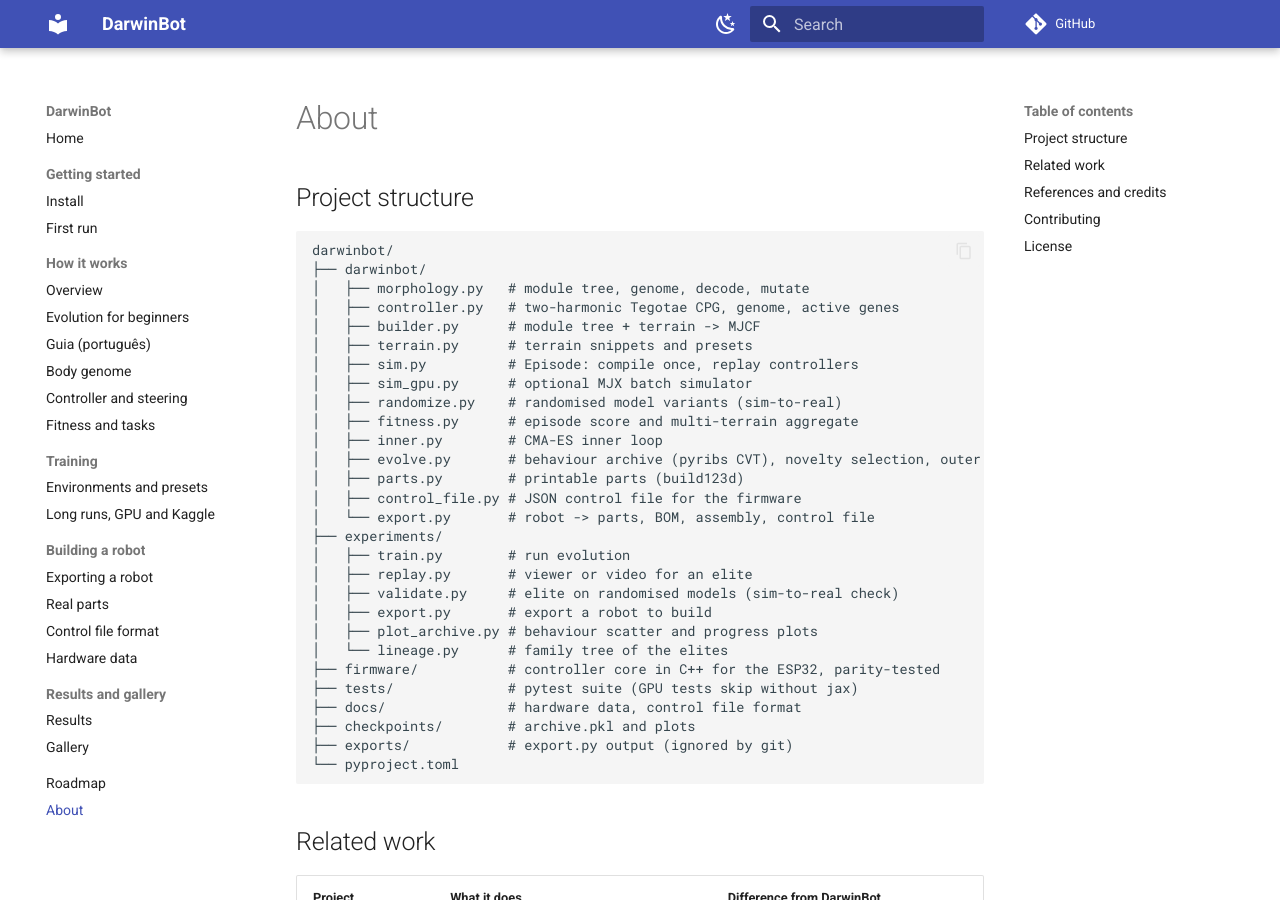
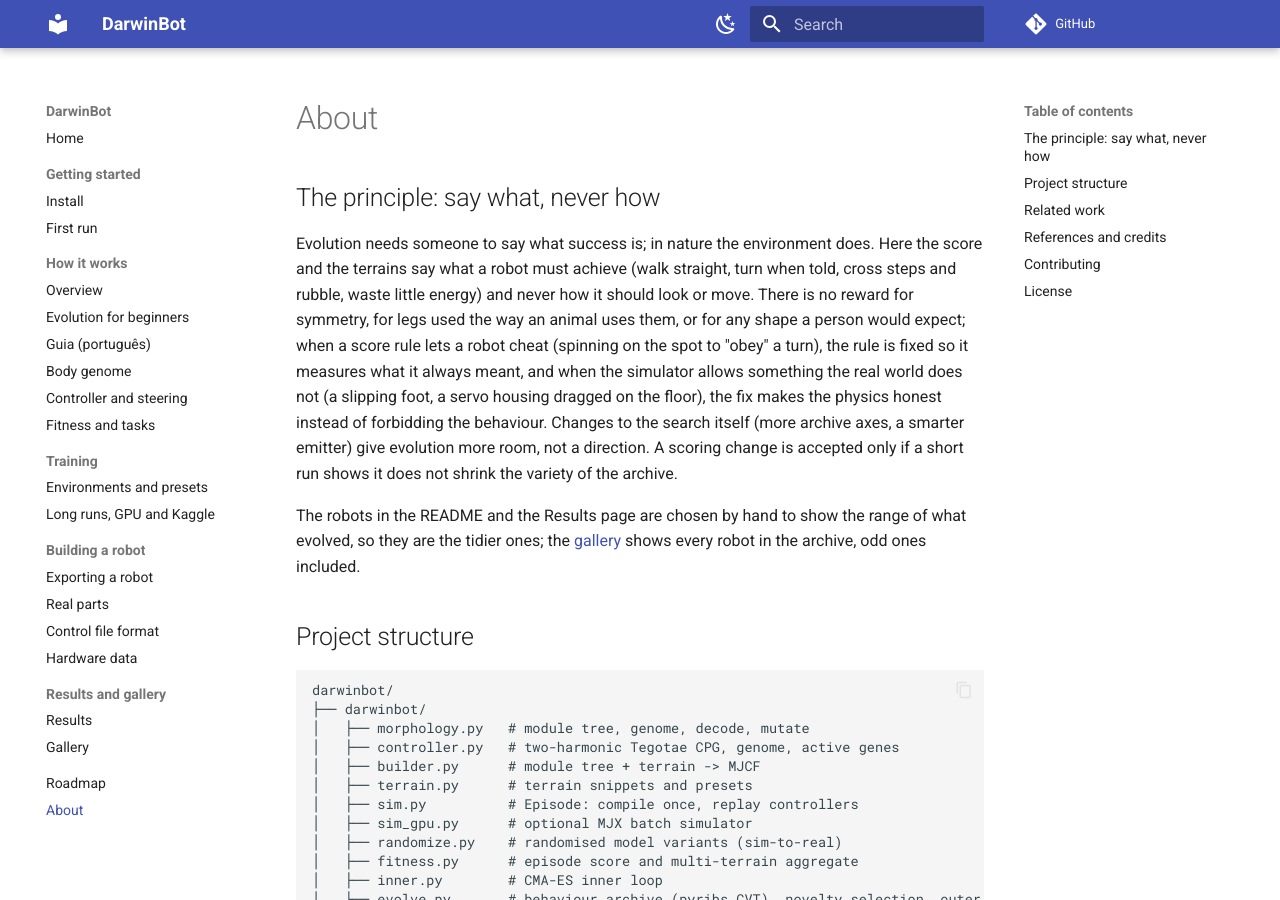
Before and after one commit to mpena2099/darwinbot, an MkDocs documentation site: the page built from docs/about.md, in a window 1280 px wide and 900 px high. Built offline with MkDocs 1.6.1 and Material for MkDocs 9.7.7, drawn with Linux system fonts in a browser that asks for light colours; comment, search, counter and statistics services are not loaded.

Commit message:
About and AGENTS.md: the score says what, never how

```diff
--- a/docs/about.md
+++ b/docs/about.md
@@ -1,4 +1,24 @@
 # About
+
+## The principle: say what, never how
+
+Evolution needs someone to say what success is; in nature the environment does.
+Here the score and the terrains say what a robot must achieve (walk straight,
+turn when told, cross steps and rubble, waste little energy) and never how it
+should look or move. There is no reward for symmetry, for legs used the way an
+animal uses them, or for any shape a person would expect; when a score rule
+lets a robot cheat (spinning on the spot to "obey" a turn), the rule is fixed
+so it measures what it always meant, and when the simulator allows something
+the real world does not (a slipping foot, a servo housing dragged on the floor),
+the fix makes the physics honest instead of forbidding the behaviour. Changes
+to the search itself (more archive axes, a smarter emitter) give evolution
+more room, not a direction. A scoring change is accepted only if a short run
+shows it does not shrink the variety of the archive.
+
+The robots in the README and the Results page are chosen by hand to show the
+range of what evolved, so they are the tidier ones; the [gallery](gallery.md)
+shows every robot in the archive, odd ones included.
+
 
 ## Project structure
 
```
Also changed, not shown: AGENTS.md (+1 -0 lines).
